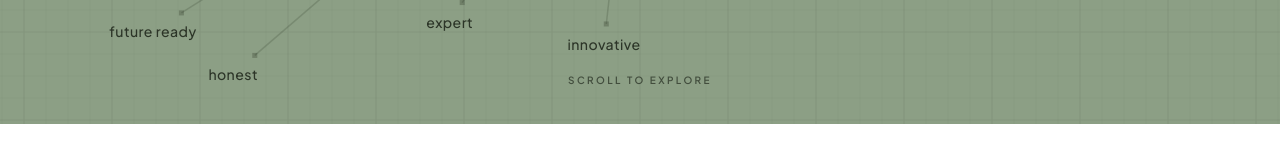
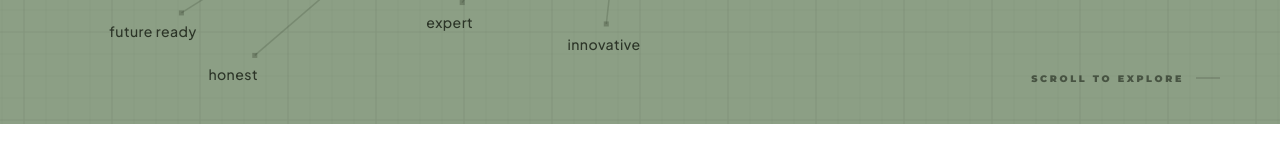
Before and after one commit to Verge-Assure/Website, a React (Vite) app in the folder verge_assure-landing_page-main/: page / in a window 1280 px wide. Shown: the part 676-836 px from the top of the page. Built offline with nearby package versions, Linux system fonts and the light colour scheme.

Commit message:
fixed scroll to explore, fixed the framing of the team section adn added linkedin urls

```diff
--- /dev/null
+++ b/verge_assure-landing_page-main/linkedin.config.ts
@@ -0,0 +1,7 @@
+// Edit these URLs to update the team member LinkedIn links
+export const LINKEDIN_URLS = {
+  yashChandra: "https://www.linkedin.com/in/yashchandra",
+  anshSrivastava: "https://www.linkedin.com/in/ansh-srivastava",
+  ayushSrivastava: "https://www.linkedin.com/in/ayush-srivastava",
+  vaibhavChandra: "https://www.linkedin.com/in/vaibhav-chandra",
+};
--- a/verge_assure-landing_page-main/src/components/HeroSection/HeroSection.css
+++ b/verge_assure-landing_page-main/src/components/HeroSection/HeroSection.css
@@ -74,18 +74,37 @@
 /* ── Scroll hint ─────────────────────────────────────────────── */
 .hero-scroll {
   position: absolute;
-  bottom: 36px;
-  left: 0;
-  right: 0;
-  text-align: center;
+  bottom: 40px;
+  right: 60px;
   z-index: 30;
 }
 
 .scroll-label {
-  font-family: 'Plus Jakarta Sans', sans-serif;
-  font-size: 10px;
-  font-weight: 600;
-  letter-spacing: 0.24em;
+  font-family: 'Montserrat', sans-serif;
+  font-size: 9.5px;
+  font-weight: 700;
+  letter-spacing: 0.28em;
   color: var(--c-text-on-light);
-  opacity: 0.65;
+  opacity: 0.6;
+  text-transform: uppercase;
+  display: flex;
+  align-items: center;
+  gap: 12px;
 }
+
+.scroll-label::after {
+  content: '';
+  display: inline-block;
+  width: 24px;
+  height: 1px;
+  background: currentColor;
+  opacity: 0.5;
+  transform: translateY(-0.5px);
+}
+
+@media (max-width: 768px) {
+  .hero-scroll {
+    right: 24px;
+    bottom: 30px;
+  }
+}
--- a/verge_assure-landing_page-main/src/components/TeamSection/TeamSection.css
+++ b/verge_assure-landing_page-main/src/components/TeamSection/TeamSection.css
@@ -202,14 +202,14 @@
 .team-photo-container {
   position: relative;
   width: 100%;
-  aspect-ratio: 4 / 3; /* Portrait-tending landscape crop */
+  aspect-ratio: 1 / 1; /* Square crop to keep portrait faces visible */
   overflow: hidden;
   border-bottom: 1px solid rgba(var(--c-white-rgb), 0.06);
   background: rgba(var(--c-white-rgb), 0.008);
 }
 
 .team-card--large .team-photo-container {
-  aspect-ratio: 16 / 10; /* Wider aspect ratio for CEO/CTO cards */
+  aspect-ratio: 1.15 / 1; /* Slightly wider crop for founders, but tall enough to prevent head cutoff */
 }
 
 /* Technical wireframe overlay grid */
@@ -237,7 +237,14 @@
 
 .team-photo-vaibhav {
   object-position: center 15%;
+}
 
+.team-photo-yash {
+  object-position: center 15%;
+}
+
+.team-photo-ayush {
+  object-position: center 15%;
 }
 
 /* Photo Placeholder Graphic */
@@ -291,20 +298,50 @@
   transition: color 0.4s ease;
 }
 
+.team-meta-row {
+  display: flex;
+  align-items: center;
+  justify-content: space-between;
+  width: 100%;
+  margin-bottom: 18px;
+  gap: 16px;
+}
+
+.team-meta-left {
+  display: flex;
+  flex-direction: column;
+  gap: 4px;
+  align-items: flex-start;
+}
+
+.team-linkedin-icon-link-large,
+.team-linkedin-icon-link-small {
+  color: rgba(var(--c-white-rgb), 0.3);
+  display: inline-flex;
+  align-items: center;
+  justify-content: center;
+  transition: color 0.3s ease, transform 0.3s ease;
+  padding: 4px;
+  flex-shrink: 0;
+}
+
+.team-linkedin-icon-link-large:hover,
+.team-linkedin-icon-link-small:hover {
+  color: var(--c-accent);
+  transform: translateY(-1px);
+}
+
 .founder-role {
   font-family: 'Plus Jakarta Sans', sans-serif;
   font-size: 11px;
   font-weight: 700;
-  justify-self:center;
-  align-items: center;
   letter-spacing: 0.08em;
   text-transform: uppercase;
   color: var(--c-accent);
 }
-.team-role{
-   display: block;
-  width: 100%;
-  text-align: center;
+
+.team-role {
+  display: block;
   font-family: 'Plus Jakarta Sans', sans-serif;
   font-size: 11px;
   font-weight: 700;
@@ -330,6 +367,7 @@
   gap: 20px;
   border-top: 1px solid rgba(var(--c-white-rgb), 0.05);
   padding-top: 20px;
+  margin-top: auto;
 }
 
 .team-social-link {
--- a/verge_assure-landing_page-main/src/components/TeamSection/TeamSection.tsx
+++ b/verge_assure-landing_page-main/src/components/TeamSection/TeamSection.tsx
@@ -1,10 +1,13 @@
 import "./TeamSection.css";
+
+import { LINKEDIN_URLS } from "../../../linkedin.config";
 
 interface TeamMember {
   name: string;
   role: string;
   bio?: string;
   image?: string; // Photo URL/path - Place in /public/team/ or reference external URLs
+  linkedin?: string;
 }
 
 // ──────────────────────────────────────────────────────────────────────
@@ -16,12 +19,14 @@ const CO_FOUNDERS: TeamMember[] = [
     role: "Founder & Business Head",
     bio: "Leads business growth with a problem-first understanding of insurance workflows, partnerships, and client delivery.",
     image: "/team/yash_chandra.webp",
+    linkedin: LINKEDIN_URLS.yashChandra,
   },
   {
     name: "Ansh Srivastava",
     role: "Co-Founder & Technology Head",
     bio: "Architects the technology vision behind Verge Assure, translating complex insurance operations into scalable digital platforms.",
     image: "/team/ansh_srivastava.webp",
+    linkedin: LINKEDIN_URLS.anshSrivastava,
   },
 ];
 
@@ -41,11 +46,13 @@ const CORE_TEAM: TeamMember[] = [
     name: "Ayush Srivastava",
     role: "Advisory Board",
     image: "/team/ayush_srivastava.webp",
+    linkedin: LINKEDIN_URLS.ayushSrivastava,
   },
   {
     name: "Vaibhav Chandra",
     role: "Advisory Board",
     image: "/team/vaibhav_chandra.webp",
+    linkedin: LINKEDIN_URLS.vaibhavChandra,
   },
 ];
 
@@ -82,7 +89,9 @@ function MemberCard({
                 src={member.image}
                 alt={member.name}
                 className={`team-photo ${
-                  member.name === "Vaibhav Chandra" ? "team-photo-vaibhav" : ""
+                  member.name === "Vaibhav Chandra" ? "team-photo-vaibhav" :
+                  member.name === "Yash Chandra" ? "team-photo-yash" :
+                  member.name === "Ayush Srivastava" ? "team-photo-ayush" : ""
                 }`}
               />
             </div>
@@ -98,11 +107,31 @@ function MemberCard({
 
         {/* Info & Details Section */}
         <div className="team-info">
-          <div className="team-meta">
-            <h3 className="team-name">{member.name}</h3>
-            <span className={isLarge ? "founder-role" : "team-role"}>
-              {member.role}
-            </span>
+          <div className="team-meta-row">
+            <div className="team-meta-left">
+              <h3 className="team-name">{member.name}</h3>
+              <span className={isLarge ? "founder-role" : "team-role"}>
+                {member.role}
+              </span>
+            </div>
+            {member.linkedin && (
+              <a
+                href={member.linkedin}
+                target="_blank"
+                rel="noopener noreferrer"
+                className={isLarge ? "team-linkedin-icon-link-large" : "team-linkedin-icon-link-small"}
+              >
+                <svg
+                  viewBox="0 0 24 24"
+                  width={isLarge ? "30" : "18"}
+                  height={isLarge ? "30" : "18"}
+                  fill="currentColor"
+                  className="team-linkedin-svg"
+                >
+                  <path d="M19 0h-14c-2.761 0-5 2.239-5 5v14c0 2.761 2.239 5 5 5h14c2.762 0 5-2.239 5-5v-14c0-2.761-2.238-5-5-5zm-11 19h-3v-11h3v11zm-1.5-12.268c-.966 0-1.75-.779-1.75-1.75s.784-1.75 1.75-1.75 1.75.779 1.75 1.75-.784 1.75-1.75 1.75zm13.5 12.268h-3v-5.604c0-3.368-4-3.113-4 0v5.604h-3v-11h3v1.765c1.396-2.586 7-2.777 7 2.476v6.759z"/>
+                </svg>
+              </a>
+            )}
           </div>
           {member.bio && <p className="team-bio">{member.bio}</p>}
         </div>
--- a/verge_assure-landing_page-main/tsconfig.app.json
+++ b/verge_assure-landing_page-main/tsconfig.app.json
@@ -21,5 +21,5 @@
     "erasableSyntaxOnly": true,
     "noFallthroughCasesInSwitch": true
   },
-  "include": ["src"]
+  "include": ["src", "linkedin.config.ts"]
 }
```
Also changed, not shown: verge_assure-landing_page-main/src/components/TeamSection/linkedinConfig.ts (added, +8 -0 lines).
